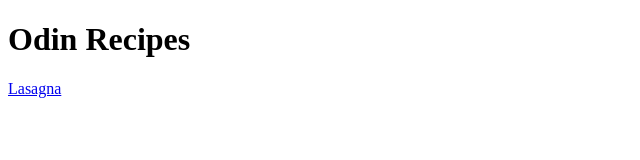
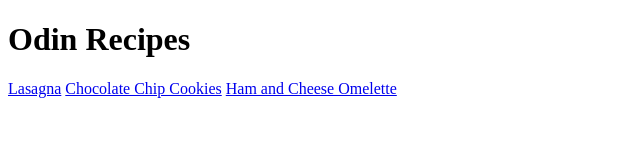
Before and after one commit to jorge-ca/odin-recipies, a plain HTML site: page index.html in a window 1280 px wide. Shown: the whole page, without its empty margins (0-640 px from the left). Drawn offline with Linux system fonts and the light colour scheme.

Commit message:
Added links to index page for the cookies and omlette pages.

```diff
--- a/index.html
+++ b/index.html
@@ -8,5 +8,7 @@
 	<body>
 		<h1>Odin Recipes</h1>
 		<a href="./recipes/lasagna.html">Lasagna</a>
+		<a href="./recipes/cookies.html">Chocolate Chip Cookies</a>
+		<a href="./recipes/lasagna.html">Ham and Cheese Omelette</a>
 	</body>
 </html>
```
